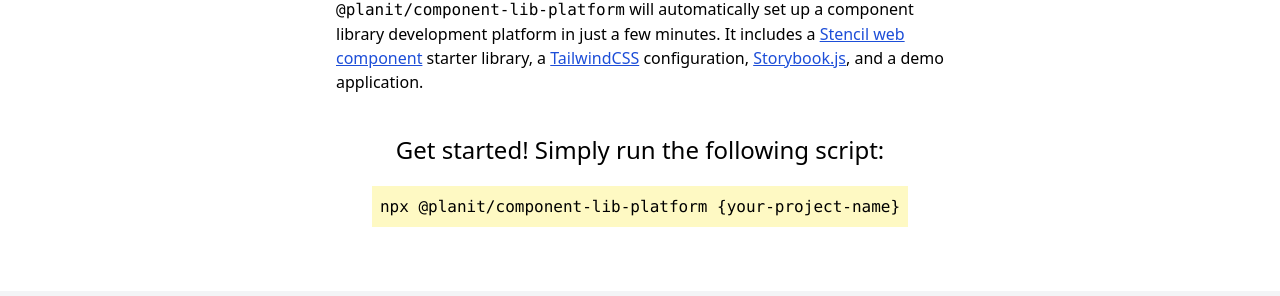
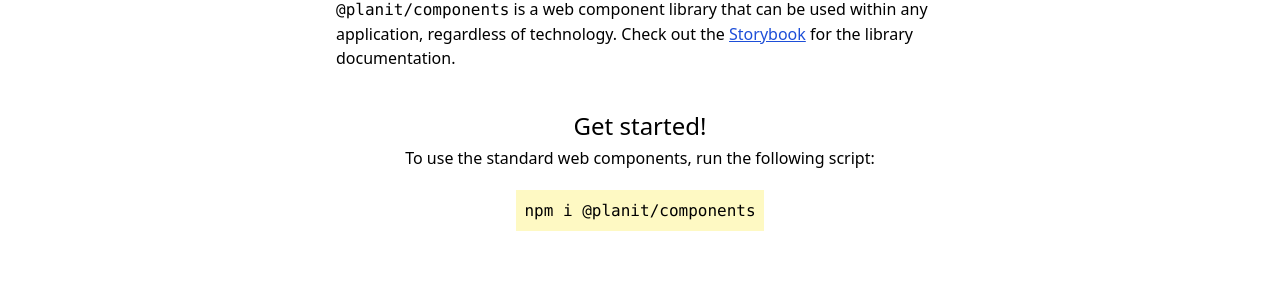
Before and after one commit to planavsky82/component-lib-platform-intro, a plain HTML site: page index.html in a window 1280 px wide. Shown: the part 477-773 px from the top of the page. Drawn offline with nearby package versions, Linux system fonts and the light colour scheme.

Commit message:
add content

```diff
--- a/index.html
+++ b/index.html
@@ -32,44 +32,54 @@
             </p>
 
             <p class="text-left w-full md:w-3/6 px-4 py-2">
-              <code><b><a href="#components" class="text-blue-700 underline">@planit/components</a></b></code> - a web component library to utilize in your application
+              <code><a href="#components" class="text-blue-700 underline font-bold">@planit/components</a></code> - a web component library to utilize in your application
             </p>
 
             <p class="text-left w-full md:w-3/6 px-4 py-2">
-              <code><b><a href="#platform" class="text-blue-700 underline">@planit/component-lib-platform</a></b></code> - spawn your own web component library
+              <code><a href="#platform" class="text-blue-700 underline font-bold">@planit/component-lib-platform</a></code> - spawn your own web component library
             </p>
           </section>
 
           <section class="bg-white w-full flex flex-col justify-center items-center pt-16">
+            <a name="components"></a>
             <h2 class="text-2xl md:text-4xl font-semibold">@planit/components</h2>
 
-            <a name="components"></a>
             <p class="text-left w-full md:w-3/6 px-4 py-2">
-              <code>@planit/component-lib-platform</code> will automatically set up a component library development platform in just a few minutes.
-              It includes a <a href="https://stenciljs.com/docs/introduction" target="_blank" class="text-blue-700 underline">Stencil web component</a> starter library,
-              a <a href="https://tailwindcss.com/" target="_blank" class="text-blue-700 underline">TailwindCSS</a> configuration,
-              <a href="https://storybook.js.org/" target="_blank" class="text-blue-700 underline">Storybook.js</a>, and a demo application.
+              <code>@planit/components</code> is a web component library that can be used within any application, regardless of technology.
+              Check out the <a href="https://planit-dev-platform.web.app/storybook-static/" target="_blank" class="text-blue-700 underline">Storybook</a>
+              for the library documentation.
             </p>
 
-            <p class="text-2xl mt-8 max-w-full md:max-w-5xl mx-4 md:mx-0">Get started! Simply run the following script:</p>
+            <p class="text-2xl mt-8 max-w-full md:max-w-5xl mx-4 md:mx-0">Get started!</p>
 
-            <p class="bg-yellow-100 p-2 mt-5 mb-8 md:mb-16 max-w-full md:max-w-5xl mx-4 md:mx-0"><code>npx @planit/component-lib-platform {your-project-name}</code></p>
+            <p class="mt-1 max-w-full md:max-w-5xl mx-4 md:mx-0 text-left">To use the standard web components, run the following script:</p>
+
+            <p class="bg-yellow-100 p-2 mt-5 mb-8 md:mb-16 max-w-full md:max-w-5xl mx-4 md:mx-0"><code>npm i @planit/components</code></p>
+
+            <p class="mt-1 max-w-full md:max-w-5xl mx-4 md:mx-0 text-left">To use the web components within React Wrappers for a more efficient
+              utilization in a React application, run the following script:</p>
+
+            <p class="bg-yellow-100 p-2 mt-5 mb-2 md:mb-16 max-w-full md:max-w-5xl mx-4 md:mx-0"><code>npm i @planit/react-components</code></p>
+
+            <p class="text-left w-full md:w-3/6 px-4 py-2 mb-4 italic"><span class="font-bold">Note:</span> For an example
+              of how to use the React Wrapper version of the web components, please review
+              <a href="https://github.com/planavsky82/component-lib-platform/blob/main/apps/react-demo/src/App.js" target="_blank" class="text-blue-700 underline">this example</a>.</p>
           </section>
 
           <section class="my-6 flex justify-center items-center">
             <div class="mr-4">
               <i class="fa-brands fa-github text-5xl"></i>
               <div>
-                <a href="https://github.com/planavsky82/component-lib-platform" target="_blank" class="text-blue-700 underline">GitHub</a>
-                <a href="https://github.com/planavsky82/component-lib-platform" target="_blank" class="text-blue-700"><i class="fa-solid fa-external-link-alt"></i></a>
+                <a href="https://github.com/planavsky82/component-lib-platform/tree/main/stencil-web-components" target="_blank" class="text-blue-700 underline">GitHub</a>
+                <a href="https://github.com/planavsky82/component-lib-platform/tree/main/stencil-web-components" target="_blank" class="text-blue-700"><i class="fa-solid fa-external-link-alt"></i></a>
               </div>
             </div>
 
             <div class="ml-4">
               <i class="fa-brands fa-npm text-5xl"></i>
               <div>
-                <a href="https://www.npmjs.com/package/@planit/component-lib-platform" target="_blank" class="text-blue-700 underline">NPM Docs</a>
-                <a href="https://www.npmjs.com/package/@planit/component-lib-platform" target="_blank" class="text-blue-700"><i class="fa-solid fa-external-link-alt"></i></a>
+                <a href="https://www.npmjs.com/package/@planit/components" target="_blank" class="text-blue-700 underline">NPM Docs</a>
+                <a href="https://www.npmjs.com/package/@planit/components" target="_blank" class="text-blue-700"><i class="fa-solid fa-external-link-alt"></i></a>
               </div>
             </div>
 
@@ -83,9 +93,9 @@
           </section>
 
           <section class="bg-white w-full flex flex-col justify-center items-center pt-16">
+            <a name="platform"></a>
             <h2 class="text-2xl md:text-4xl font-semibold">@planit/component-lib-platform</h2>
 
-            <a name="platform"></a>
             <p class="text-left w-full md:w-3/6 px-4 py-2">
               <code>@planit/component-lib-platform</code> will automatically set up a component library development platform in just a few minutes.
               It includes a <a href="https://stenciljs.com/docs/introduction" target="_blank" class="text-blue-700 underline">Stencil web component</a> starter library,
```
